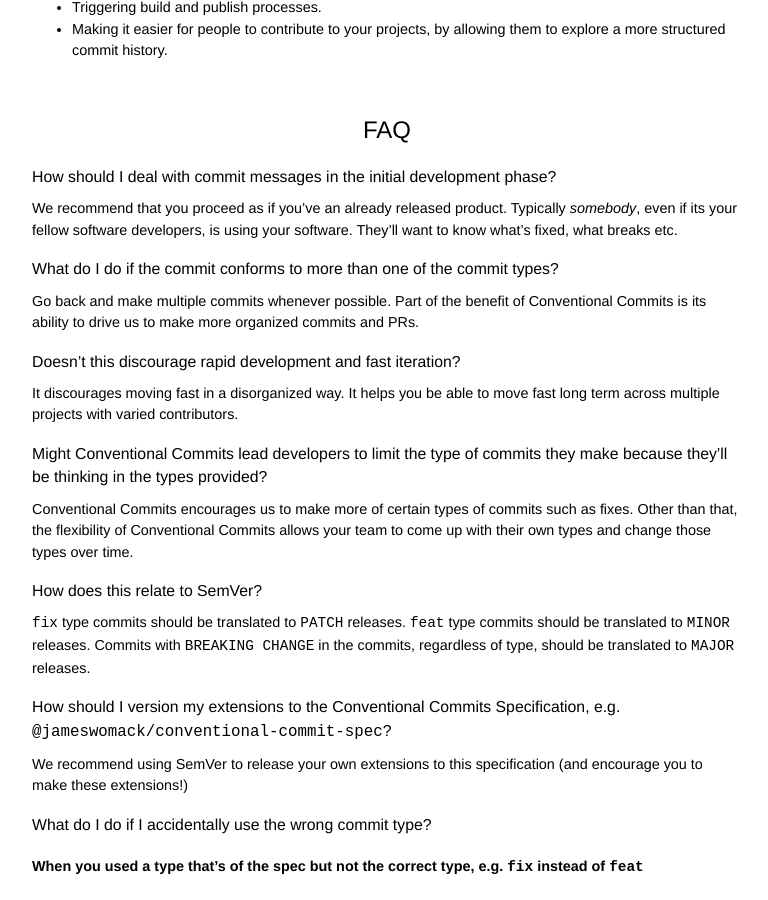
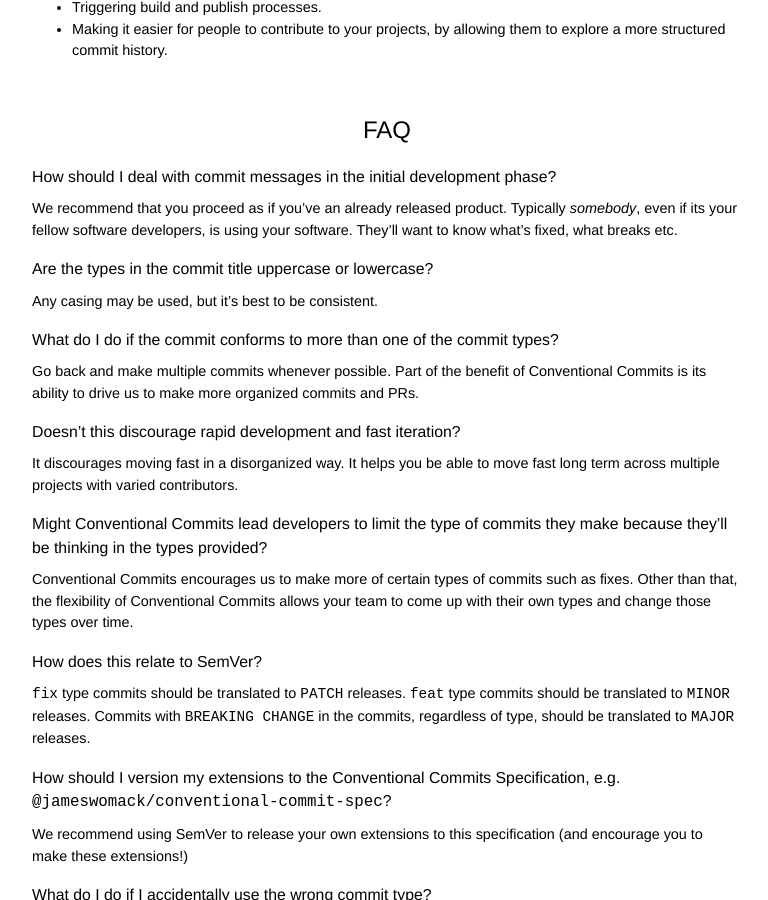
Before and after one commit to conventional-commits/conventionalcommits.org, a Jekyll site: the page built from index.md, in a window 1280 px wide and 900 px high, scrolled down 2628 px. Shown: the whole window, without its empty margins (253-1021 px from the left). Built offline with Jekyll 4.4.1, drawn with Linux system fonts in a browser that asks for light colours.

Commit message:
Docs: Add clarification on commit type casing
Resolves #24

```diff
--- a/index.md
+++ b/index.md
@@ -116,6 +116,10 @@ The description is a short description of the code changes, e.g., _fix: array pa
 
 We recommend that you proceed as if you've an already released product. Typically *somebody*, even if its your fellow software developers, is using your software. They'll want to know what's fixed, what breaks etc.
 
+### Are the types in the commit title uppercase or lowercase?
+
+Any casing may be used, but it's best to be consistent.
+
 ### What do I do if the commit conforms to more than one of the commit types?
 
 Go back and make multiple commits whenever possible. Part of the benefit of Conventional Commits is its ability to drive us to make more organized commits and PRs.
```
